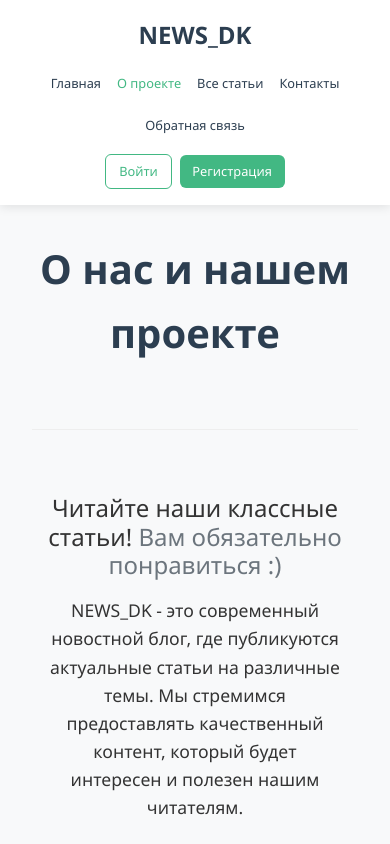
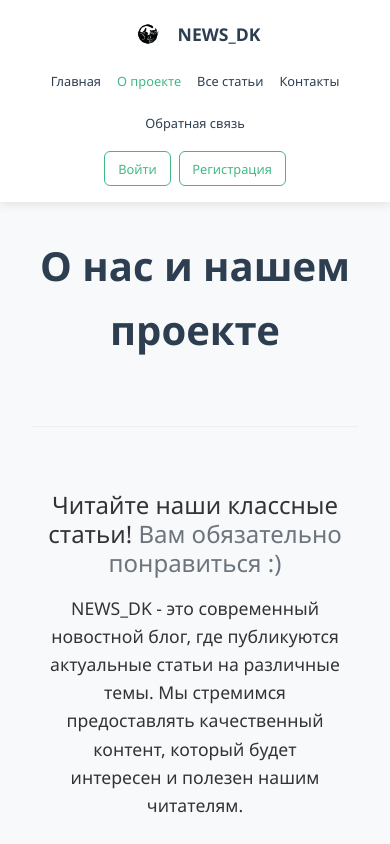
Before and after one commit to DKrey06/WEB_ProjectsDK, a Vue app in the folder vue-project-DK/: page /about in a window 390 px wide. Shown: the top 844 px of the page. Built offline with nearby package versions, Linux system fonts and the light colour scheme; the HTML template or start-up script is replaced by a standard one.

Commit message:
Added Footer and updated Header

```diff
--- a/vue-project-DK/src/components/common/Header.vue
+++ b/vue-project-DK/src/components/common/Header.vue
@@ -2,7 +2,10 @@
   <header class="header">
     <nav class="nav">
       <div class="nav-brand">
-        <router-link to="/" class="logo">NEWS_DK</router-link>
+        <router-link to="/" class="logo">
+          <img src="/images/LogoCat.png" alt="Логотип" class="logo-image">
+          NEWS_DK
+        </router-link>
       </div>
 
       <ul class="nav-menu">
@@ -62,10 +65,25 @@ const logout = () => {
 }
 
 .logo {
+  display: flex;
+  align-items: center;
+  gap: 1rem;
   font-size: 1.5rem;
   font-weight: bold;
   text-decoration: none;
   color: #2c3e50;
+  transition: color 0.3s;
+}
+
+.logo:hover {
+  color: #42b883;
+}
+
+.logo-image {
+  width: 52px;
+  height: 52px;
+  object-fit: contain;
+  border-radius: 8px;
 }
 
 .nav-menu {
@@ -125,12 +143,14 @@ const logout = () => {
 }
 
 .btn-register {
-  background: #42b883;
-  color: white;
+  background: transparent;
+  color: #42b883;
+  border: 1px solid #42b883;
 }
 
 .btn-register:hover {
-  background: #369870;
+  background: #42b883;
+  color: white;
 }
 
 .btn-logout {
@@ -173,5 +193,26 @@ const logout = () => {
     padding: 0.4rem 0.8rem;
     font-size: 0.8rem;
   }
+
+  .logo {
+    font-size: 1.25rem;
+  }
+
+  .logo-image {
+    width: 40px;
+    height: 40px;
+  }
+}
+
+@media (max-width: 480px) {
+  .logo {
+    font-size: 1.1rem;
+    gap: 0.75rem;
+  }
+
+  .logo-image {
+    width: 36px;
+    height: 36px;
+  }
 }
 </style>
```
Also changed, not shown: vue-project-DK/src/components/common/Footer.vue (added, +108 -0 lines).
